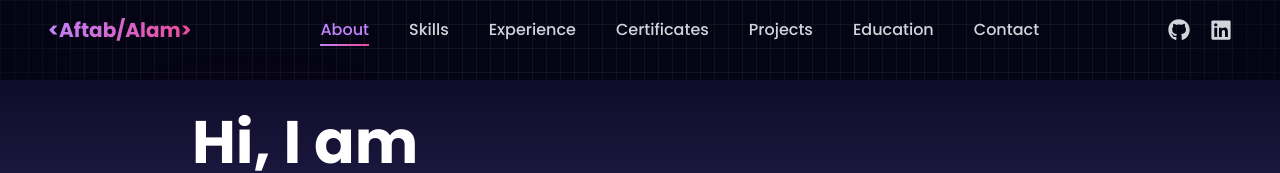
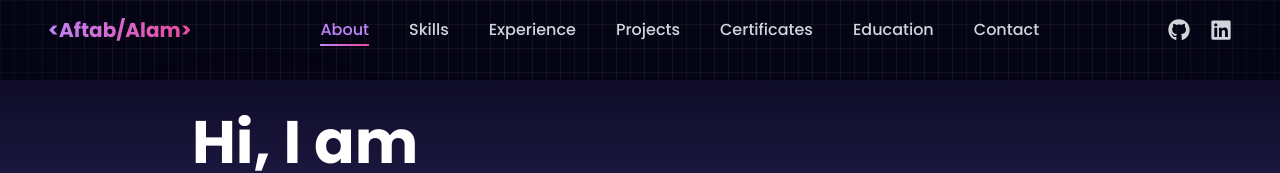
Before and after one commit to TheAftabAlam/portfolio, a React (Vite) app: page / in a window 1280 px wide. Shown: the top 173 px of the page. Built offline with nearby package versions, Linux system fonts and the light colour scheme.

Commit message:
better sequnce

```diff
--- a/src/App.jsx
+++ b/src/App.jsx
@@ -30,8 +30,8 @@ const App = () => {
         <About />
         <Skills />
         <Experience />
-        <Certificate/>
         <Work />
+        <Certificate />
         <Education />
         <Contact />
         <Footer />
--- a/src/components/Navbar/Navbar.jsx
+++ b/src/components/Navbar/Navbar.jsx
@@ -3,21 +3,15 @@ import { FiMenu, FiX } from "react-icons/fi";
 import { FaGithub, FaLinkedin } from "react-icons/fa";
 import clsx from "clsx";
 import { motion, AnimatePresence } from "framer-motion";
+import { menuItems } from "../../constants";
 
 const Navbar = () => {
   const [isOpen, setIsOpen] = useState(false);
   const [activeSection, setActiveSection] = useState("");
   const [isScrolled, setIsScrolled] = useState(false);
 
-  const menuItems = [
-    { id: "about", label: "About" },
-    { id: "skills", label: "Skills" },
-    { id: "experience", label: "Experience" },
-    { id: "certificates", label: "Certificates" },
-    { id: "work", label: "Projects" },
-    { id: "education", label: "Education" },
-    { id: "contact", label: "Contact" },
-  ];
+
+
 
   // Detect scroll
   useEffect(() => {
--- a/src/constants.js
+++ b/src/constants.js
@@ -250,3 +250,13 @@ export const certificates = [
     link: "https://www.hackerrank.com/certificates/1d861790a3fa",
   },
 ];
+
+export const menuItems = [
+  { id: "about", label: "About" },          // Who you are, quick intro
+  { id: "skills", label: "Skills" },        // What you know (tech stack)
+  { id: "experience", label: "Experience" },// Your work history
+  { id: "work", label: "Projects" },        // Showcase of real work
+  { id: "certificates", label: "Certificates" }, // Extra proof of skills
+  { id: "education", label: "Education" },  // Academic background
+  { id: "contact", label: "Contact" },      // Call to action at end
+];
```
